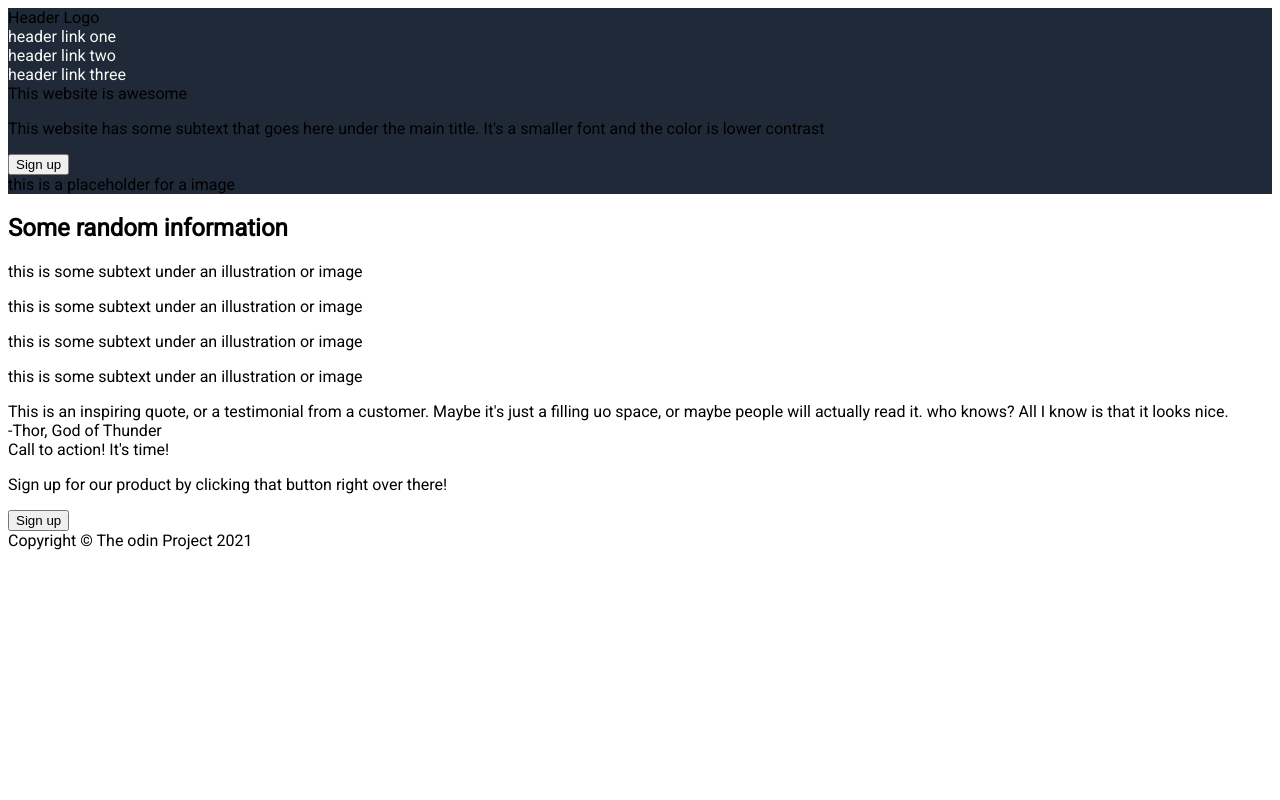
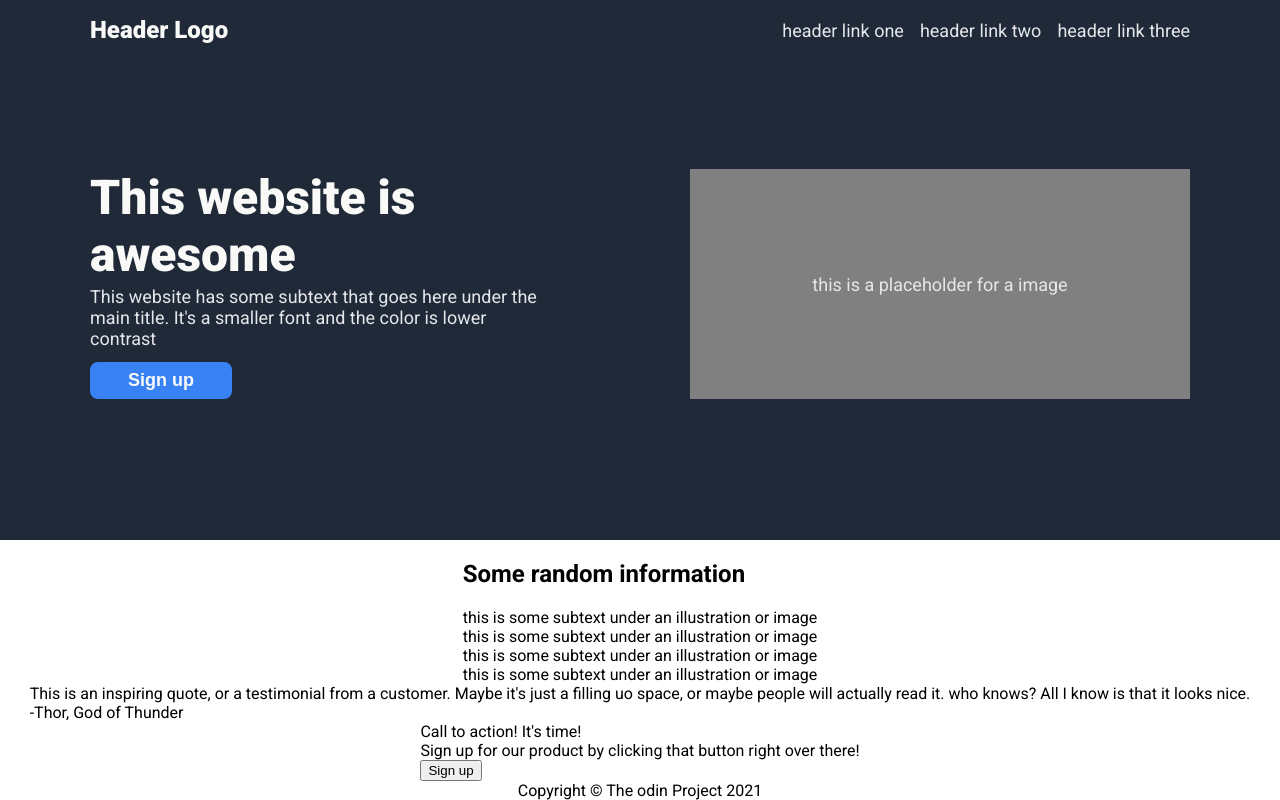
Before and after one commit to KrowJ/project-landing-page, a plain HTML site: page index.html in a window 1280 px wide. Drawn offline with Linux system fonts and the light colour scheme.

Commit message:
Add all the elements and style for the header and hero

```diff
--- a/index.html
+++ b/index.html
@@ -8,12 +8,14 @@
     <link rel="stylesheet" href="style.css">
     <link rel="preconnect" href="https://fonts.googleapis.com">
     <link rel="preconnect" href="https://fonts.gstatic.com" crossorigin>
-    <link href="https://fonts.googleapis.com/css2?family=Roboto&display=swap" rel="stylesheet">
+    <link href="https://fonts.googleapis.com/css2?family=Roboto:ital,wght@0,100;0,300;0,400;0,500;0,700;0,900;1,100;1,300;1,400;1,500;1,700;1,900&display=swap"
+        rel="stylesheet">
 </head>
 
 <body>
     <div class="header-container">
-        <div>
+        <div class="top-content">
+            <div class="header">
                 <div class="header-logo">Header Logo</div>
                 <div>
                     <ol class="header-links">
@@ -23,14 +25,15 @@
                     </ol>
                 </div>
             </div>
-        <div>
-            <div>
-                <div>This website is awesome</div>
-                <p>This website has some subtext that goes here under the main title. It's a smaller font and the color
+            <div class="hero">
+                <div class="modal">
+                    <div class="hero-main-text">This website is awesome</div>
+                    <p class="hero-secondary-text">This website has some subtext that goes here under the main title. It's a smaller font and the color
                         is lower contrast</p>
-                <button>Sign up</button>
+                    <button class="hero-button">Sign up</button>
                 </div>
-            <div>this is a placeholder for a image</div>
+                <div class="placeholder">this is a placeholder for a image</div>
+            </div>
         </div>
     </div>
     <div>
--- a/style.css
+++ b/style.css
@@ -1,56 +1,108 @@
 body {
     font-family: 'Roboto', sans-serif;
+    margin: 0;
+    display: flex;
+    flex-direction: column;
+    align-items: center;
 }
 
 ol {
     list-style: none;
     margin: 0;
     padding: 0;
+    display: flex;
+    gap: 16px;
 }
 
 a {
     text-decoration: none;
-    color: #F9FAF8;
+    color: #E5E7EB;
+}
+
+p {
+    margin: 0;
 }
 
 /* Header */
 
 .header-container {
+    width: 100%;
+    display: flex;
+    justify-content: center;
     background-color: #1F2937;
 }
 
+.top-content {
+    width: 1100px;
+    padding: 16px;
+    margin-bottom: 125px;
+}
+
 .header {
+    display: flex;
+    justify-content: space-between;
+    align-items: center;
+    margin-bottom: 125px;
 
 }
 
 .header-logo {
-
+    font-size: 24px;
+    font-weight: 900;
+    color: #F9FAF8;
 }
 
 .header-links {
-
+    font-size: 18px;
 }
 
 /* Hero & Placeholder */
 
 .hero {
+    display: flex;
+    justify-content: space-between;
+}
 
+.modal {
+    height: 230px;
+    width: 450px;
+    display: flex;
+    flex-direction: column;
+    align-items: flex-start;
+    justify-content: space-between;
 }
 
 .hero-main-text {
-
+    font-size: 48px;
+    font-weight: 900;
+    color: #F9FAF8;
 }
 
 .hero-secondary-text {
-
+    font-size: 18px;
+    color: #E5E7EB;
+    margin-bottom: 10px;
 }
 
 .hero-button {
-
+    padding: 5px 35px;
+    background-color: #3882F6;
+    border: solid #3882F6;
+    border-radius: 8px;
+    font-size: 18px;
+    color: #F9FAF8;
+    font-weight: 600;
 }
 
 .placeholder {
-
+    color: #E5E7EB;
+    font-size: 18px;
+    height: 230px;
+    width: 500px;
+    background-color: gray;
+    display: flex;
+    justify-content: center;
+    align-items: center;
 }
 
 /* Information Header */
```
Lines whose indentation alone changed are shown as unchanged.
